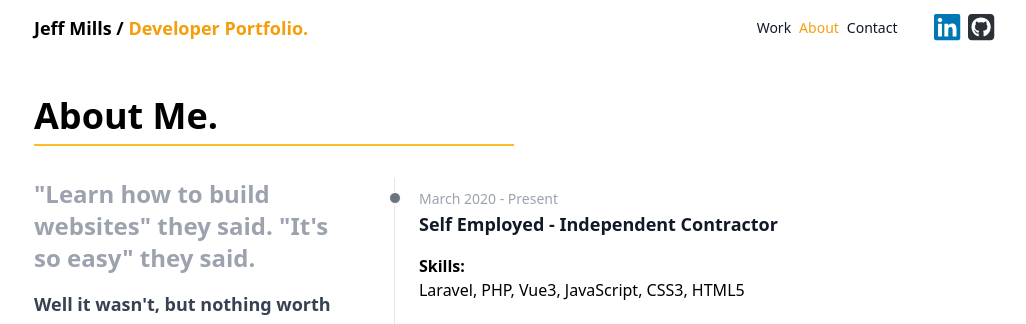
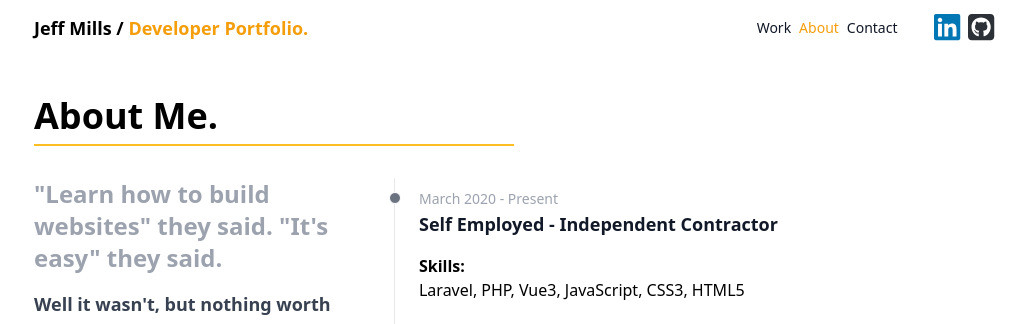
Before and after one commit to jeffhappens/jeffreymills, a Vue app: page /about in a window 1280 px wide. Shown: the top 324 px of the page, without its empty margins (126-1152 px from the left). Built offline with nearby package versions, Linux system fonts and the light colour scheme.

Commit message:
Update AboutView.vue

```diff
--- a/src/views/AboutView.vue
+++ b/src/views/AboutView.vue
@@ -11,7 +11,7 @@
         <div class="flex items-start gap-10">
 
             <div class="w-1/3 text-gray-400 text-2xl font-semibold mb-6 self-start sticky top-10">
-                <h3>"Learn how to build websites" they said. "It's so easy" they said.</h3>
+                <h3>"Learn how to build websites" they said. "It's easy" they said.</h3>
                 <p class="mt-4 text-lg font-semibold text-gray-700">Well it wasn't, but nothing worth doing ever is.</p>
             </div>
 
```
